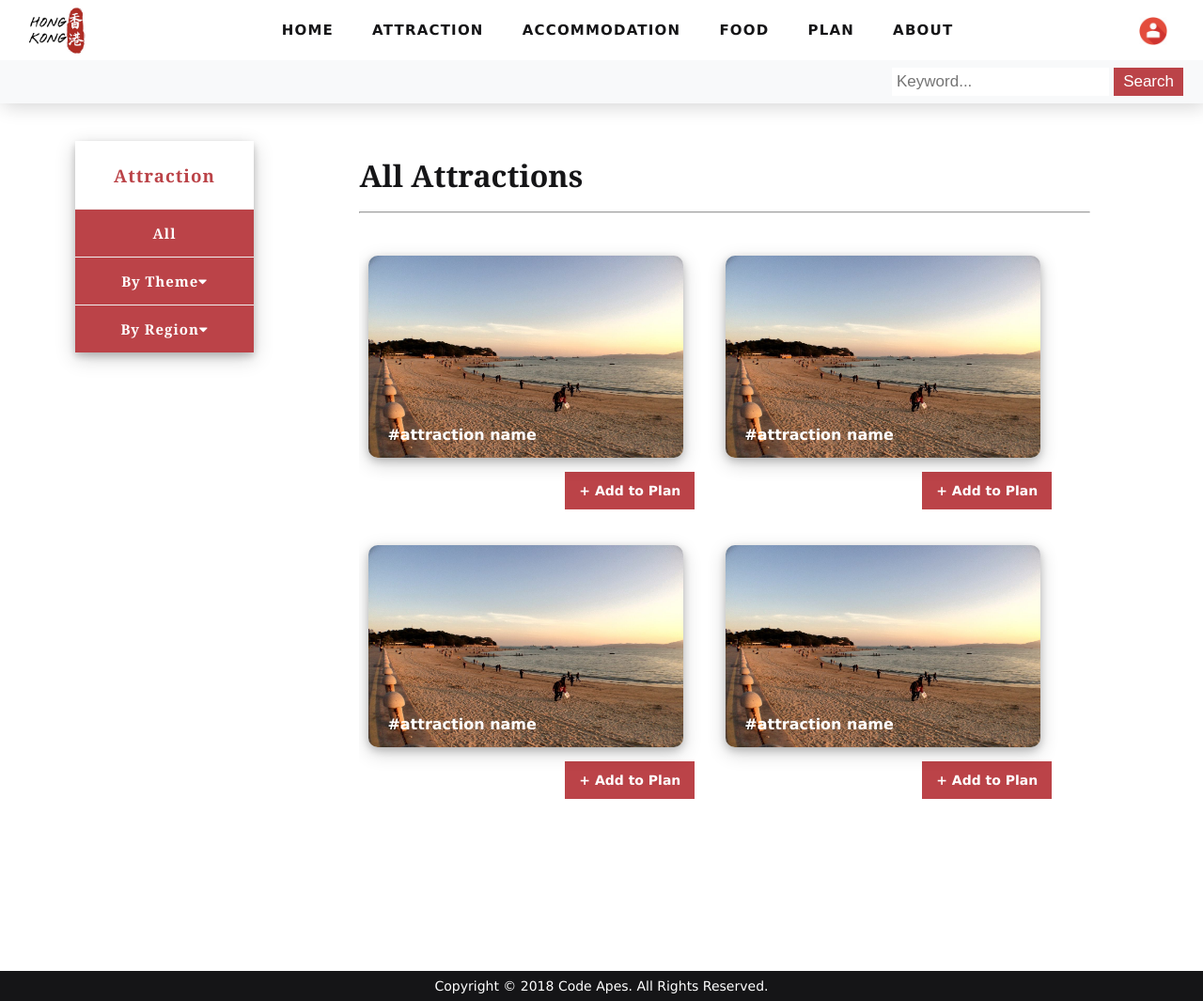
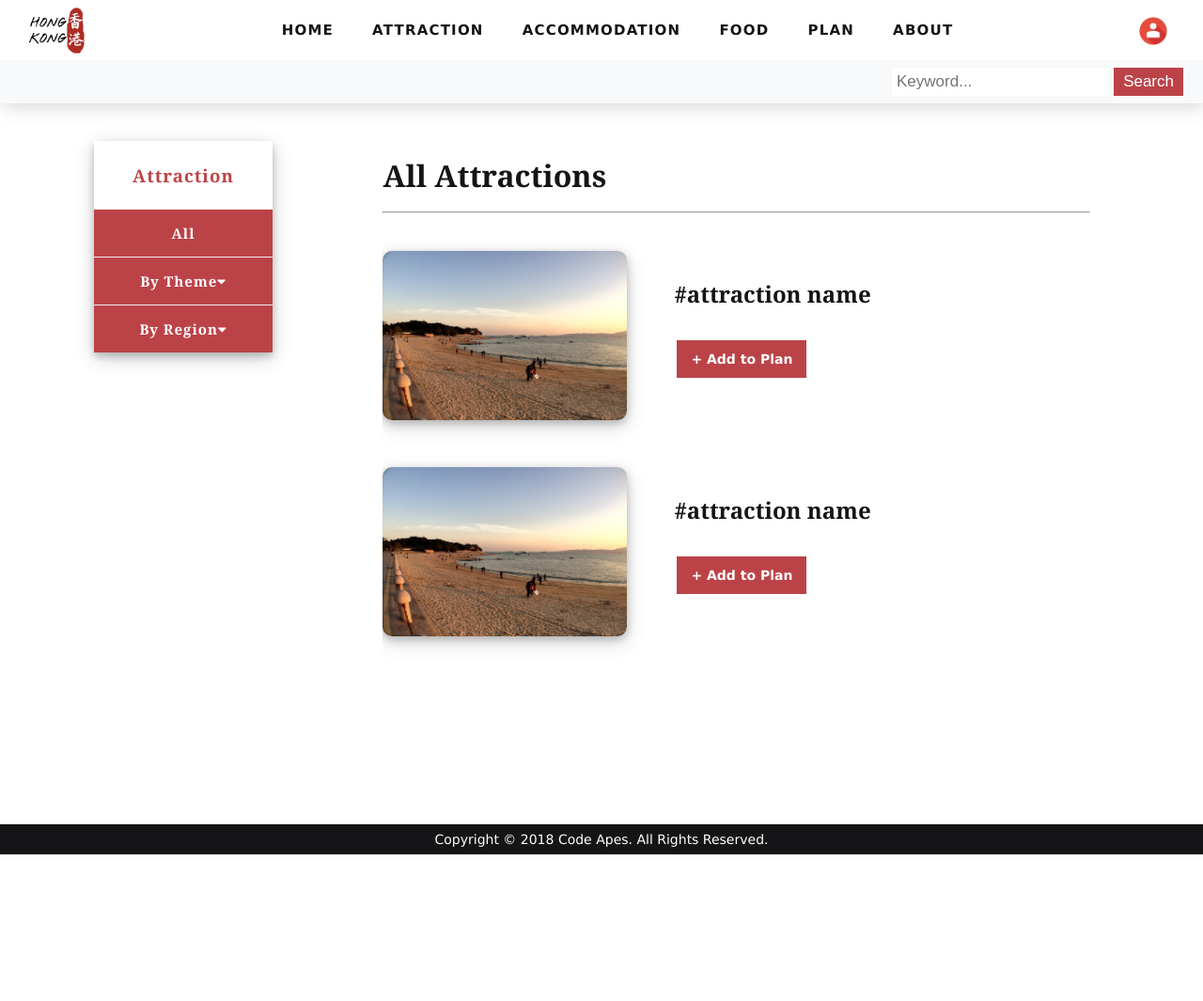
Before and after one commit to Ddsluke/Tourism-website, a PHP site: page /attraction.php in a window 1280 px wide. Shown: the whole page at 94% size. After the commit the page ends 909 px from the top, so only its background shows below. Run offline with PHP 8.4, Linux system fonts and the light colour scheme.

Commit message:
update attraction.php&add itemDisplay.css

```diff
--- a/Html/attraction.php
+++ b/Html/attraction.php
@@ -5,7 +5,7 @@
 	<meta charset="utf-8">
 	<meta name="viewport" content="width=device-width, initial-scale=1.0">
 	<link type="text/css" rel="stylesheet" href="css/style.css">
-	<link type="text/css" rel="stylesheet" href="css/imgGallery.css">
+	<link type="text/css" rel="stylesheet" href="css/itemDisplay.css">
 	<link rel="stylesheet" href="https://cdnjs.cloudflare.com/ajax/libs/font-awesome/4.7.0/css/font-awesome.min.css">
 </head>
 
@@ -42,32 +42,27 @@
 
 		<div class="content">
 			<h1>All Attractions</h1><hr><br>
-			<div class="card-deck">
-				<div class="row">
-					<div class="column">
-						<img src="img/attractions/baicheng.jpg" alt="#">
-						<div class="text"><a href="#">#attraction name</a></div>
-						<div class="button"><a href="#" class="btn btn-small">+ Add to Plan</a></div>
-					</div>
-					<div class="column">
-						<img src="img/attractions/baicheng.jpg" alt="#">
-						<div class="text"><a href="#">#attraction name</a></div>
+
+				<!-- use this <div class=""item" in php while loop -->
+				<div class="item">
+					<img src="img/attractions/baicheng.jpg" alt="#">
+					<div class="right-block">
+						<h2>#attraction name</h2>
 						<div class="button"><a href="#" class="btn btn-small">+ Add to Plan</a></div>
 					</div>
 				</div>
-				<div class="row">
-					<div class="column">
-						<img src="img/attractions/baicheng.jpg" alt="#">
-						<div class="text"><a href="#">#attraction name</a></div>
-						<div class="button"><a href="#" class="btn btn-small">+ Add to Plan</a></div>
-					</div>
-					<div class="column">
-						<img src="img/attractions/baicheng.jpg" alt="#">
-						<div class="text"><a href="#">#attraction name</a></div>
+				<!-- use this <div class=""item" in php while loop -->
+
+				<!-- copy for demo, delete it after add php&sql -->
+				<div class="item">
+					<img src="img/attractions/baicheng.jpg" alt="#">
+					<div class="right-block">
+						<h2>#attraction name</h2>
 						<div class="button"><a href="#" class="btn btn-small">+ Add to Plan</a></div>
 					</div>
 				</div>
-			</div>
+				<!-- copy for demo, delete it after add php&sql -->
+
 		</div>
 	</main>
 	<!-- end main body -->
@@ -79,7 +74,5 @@ require('footer.php');
 ?>
 <!-- end footer -->
 
-<script src="js/dropdown.js"></script>
-
 </body>
 </html>
--- /dev/null
+++ b/Html/css/itemDisplay.css
@@ -0,0 +1,21 @@
+/* Clear floats after a row */
+.item {
+	display: inline-block;
+	padding-bottom: 50px;
+}
+
+.item img {
+	float: left;
+	border-radius: 10px;
+	width:260px;
+	height:180px;
+	margin-right: 50px;
+}
+
+.button{
+	margin-top: 30px;
+}
+
+.right-block {
+	display: inline-block;
+}
--- a/Html/css/style.css
+++ b/Html/css/style.css
@@ -48,7 +48,7 @@ It should be used in conjunction with a second class or ID
 }
 
 /* padding a sub-setion page */
-.container{padding:150px 120px 100px 80px;}
+.container{padding:150px 120px 100px 100px;}
 
 /* convenient for element's position justify */
 .fl_left, .imgl{float:left;}
@@ -273,7 +273,7 @@ It should be used in conjunction with a second class or ID
 }
 
 .content {
-	margin-left:28%;
+	margin-left:29%;
 	background-color: #FFFFFF;
 	color: #151517;
 	line-height: 200%;
```
Also changed, not shown: Html/css/loginPage.css (+0 -101 lines).
